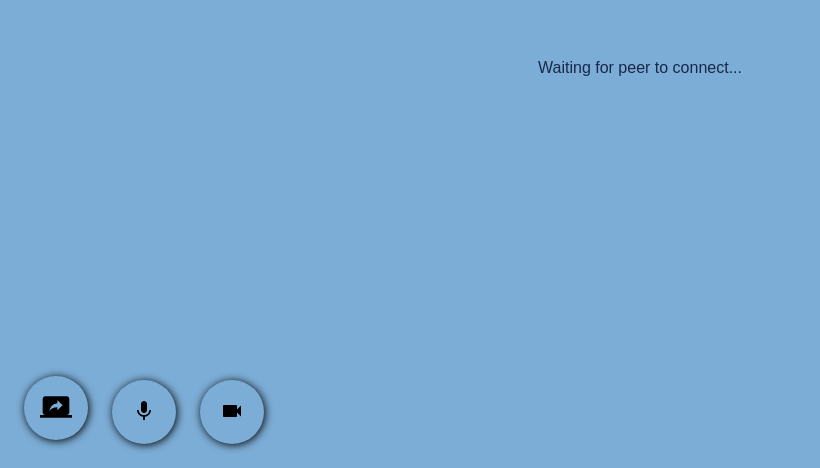
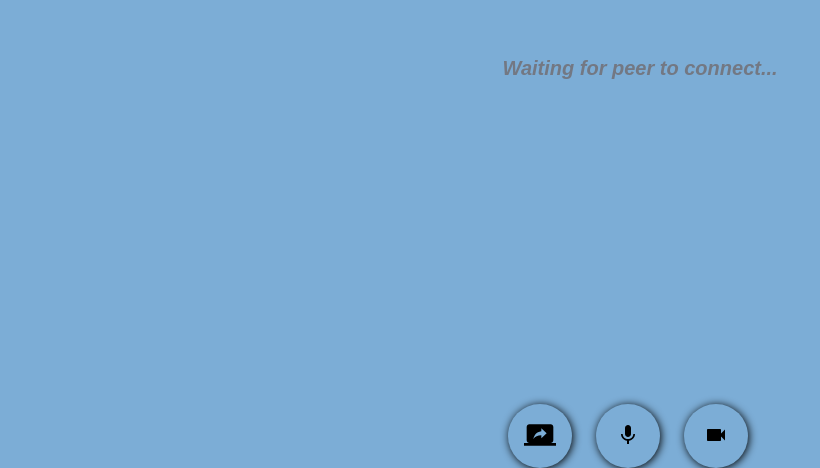
Before and after one commit to hsit18/peer-meeting-app, a React (Create React App) app: page /1 in a window 1280 px wide. Shown: the part 332-800 px from the top of the page, without its empty margins (0-820 px from the left). Built offline with nearby package versions, Linux system fonts and the light colour scheme; no server answers.

Commit message:
meeting room css change

```diff
--- a/package.json
+++ b/package.json
@@ -1,5 +1,5 @@
 {
-  "name": "webrtc",
+  "name": "peer-meeting-app",
   "version": "0.1.0",
   "private": true,
   "dependencies": {
@@ -13,9 +13,6 @@
     "socket.io": "^2.2.0",
     "socket.io-client": "^2.2.0"
   },
-  "alias": [
-    "video-chat.now.sh"
-  ],
   "scripts": {
     "start": "npm run build && node server.js",
     "start:client": "react-scripts start",
--- a/src/components/MeetingRoom/video.css
+++ b/src/components/MeetingRoom/video.css
@@ -7,18 +7,24 @@
   margin: 10px;
   display: inline-block;
   border-radius: 4px;
+  z-index: 1;
 }
 .video-wrapper {
-  height: 100vh;
   background: #7cadd6;
-  width: 100%;
+  position: fixed;
+  top: 0;
+  right: 0;
+  bottom: 0;
+  left: 0;
+  overflow: hidden;
 }
 #remoteVideo {
-  background: transparent;
-  margin: 0 auto;
-  display: block;
-  max-width: 100vw;
-  height: 100%;
+  width: calc(100% - 1%);
+  height: calc(100% - 1%);
+  position: absolute;
+  left: 0;
+  top: 0;
+  z-index: -1;
 }
 #remoteVideo.hide {
   display: none;
@@ -27,16 +33,21 @@
   display: flex;
   justify-content: center;
   align-items: center;
-  color: #19284b;
+  color: #737883;
   height: 100vh;
+  font-size: 20px;
+  font-weight: bold;
+  font-style: italic;
 }
 
-.controls{
+.controls {
   position: absolute;
-  bottom: 24px;
-  left: 24px;
+  bottom: 0;
+  width: 100%;
+  display: flex;
+  justify-content: center;
 }
-.control-btn{
+.control-btn {
   position: relative;
   margin-right: 24px;
   background: transparent;
```
